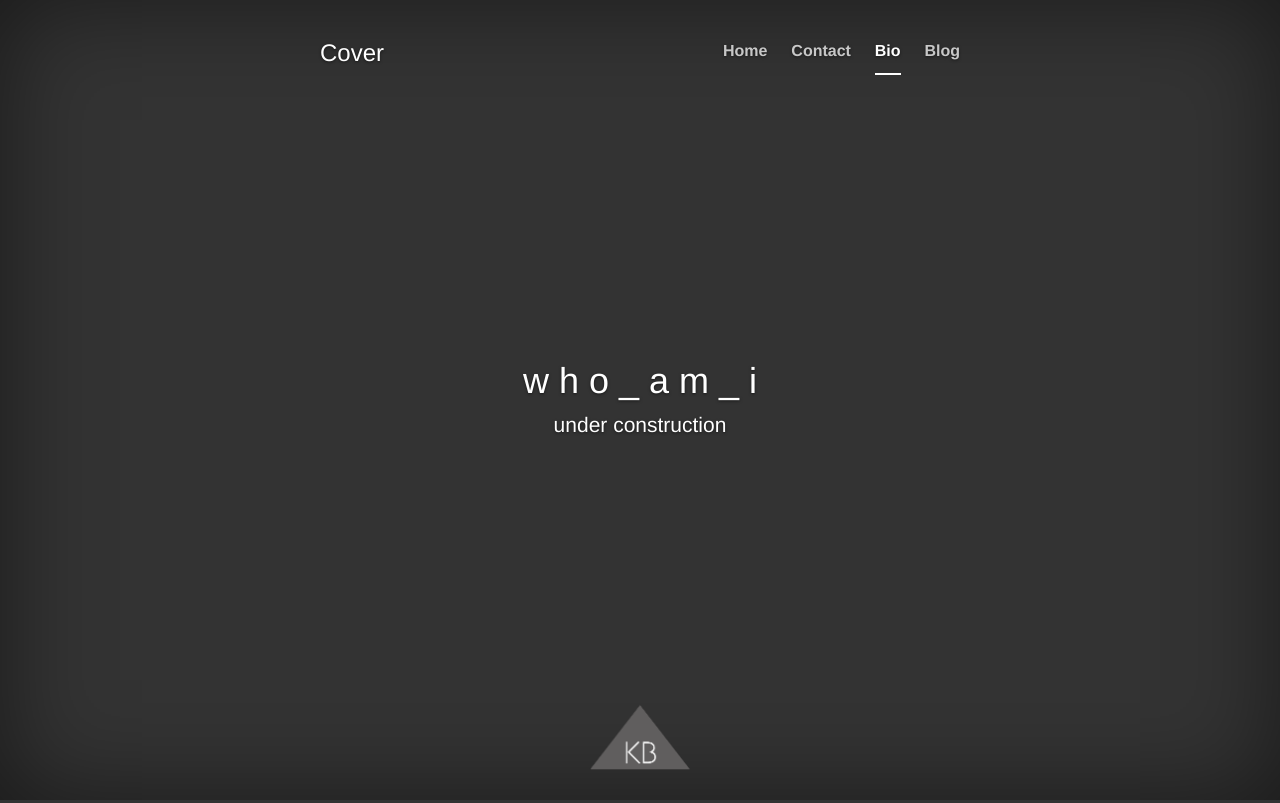
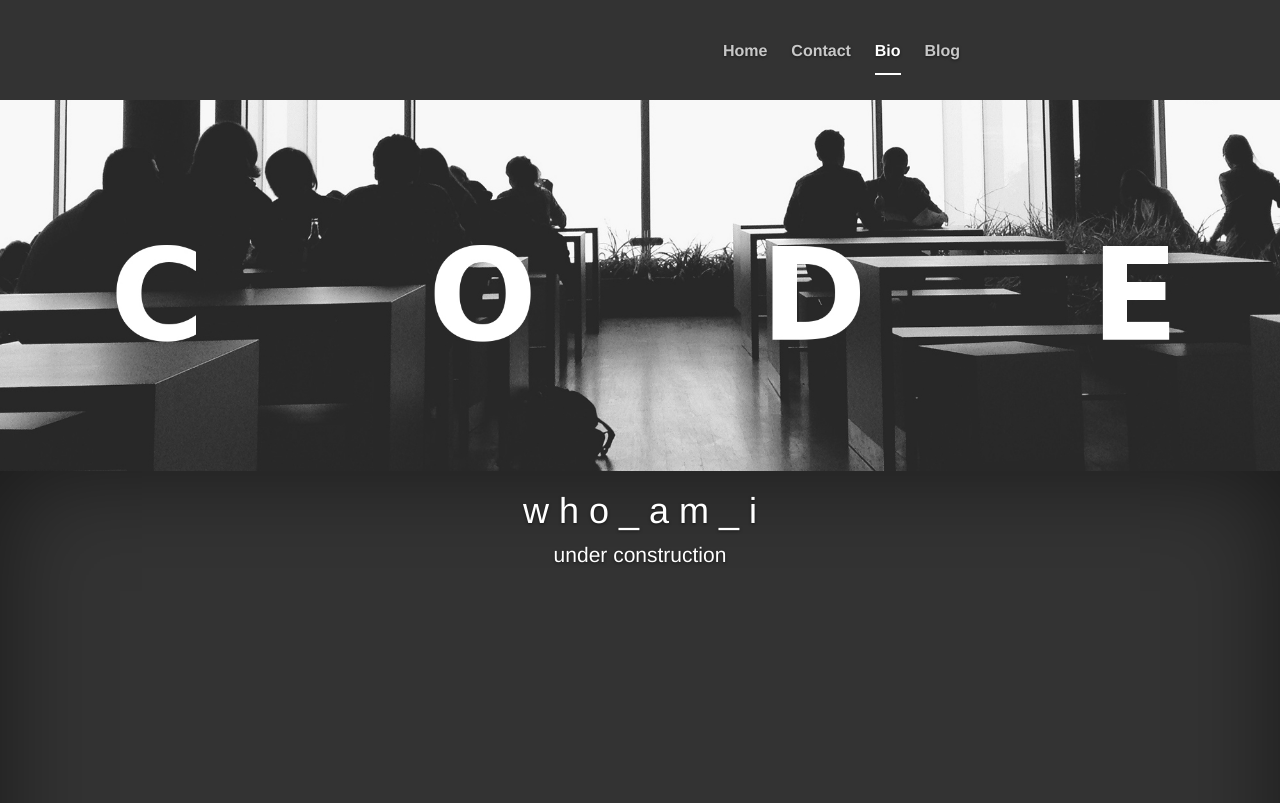
Before and after one commit to finetype/portfolio, a plain HTML site: page html/bio.html in a window 1280 px wide. Shown: the top 803 px of the page. Drawn offline with nearby package versions, Linux system fonts and the light colour scheme; files whose address does not match are found by name.

Commit message:
bio page is thematically consistent

```diff
--- a/html/bio.html
+++ b/html/bio.html
@@ -30,15 +30,14 @@
 
   <body>
 
+    <img id="jumbo" class="img-responsive" src="../img/cafe-crop-overlay.jpg"/>
     <div class="site-wrapper">
-
-      <div class="site-wrapper-inner">
 
         <div class="cover-container">
 
           <div class="masthead clearfix">
             <div class="inner">
-              <h3 class="masthead-brand">Cover</h3>
+              <h3 class="masthead-brand"></h3>
               <nav>
                 <ul class="nav masthead-nav">
                   <li><a href="../index.html">Home</a></li>
@@ -57,13 +56,11 @@
 
           <div class="mastfoot">
             <div class="inner">
-              <img src="../img/kblogo2.png" height="65.5px" width="100px">
+              <!-- <img src="../img/kblogo2.png" height="65.5px" width="100px"> -->
             </div>
           </div>
 
         </div>
-
-      </div>
 
     </div>
 
```
